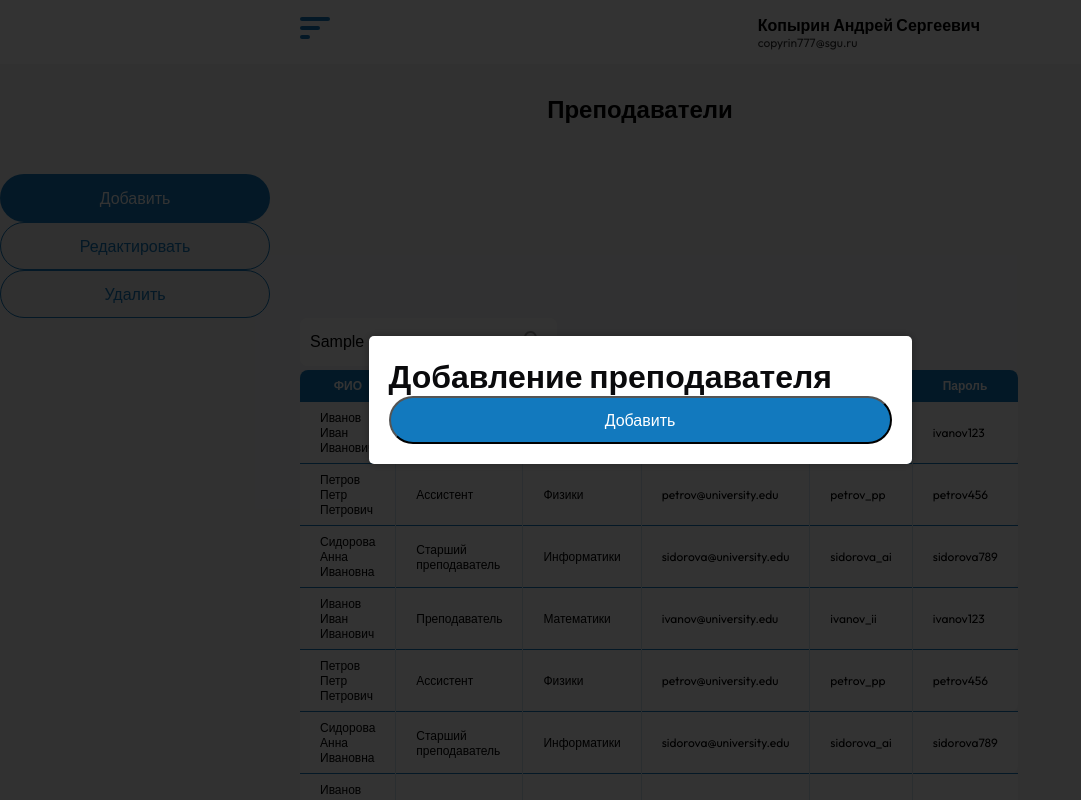
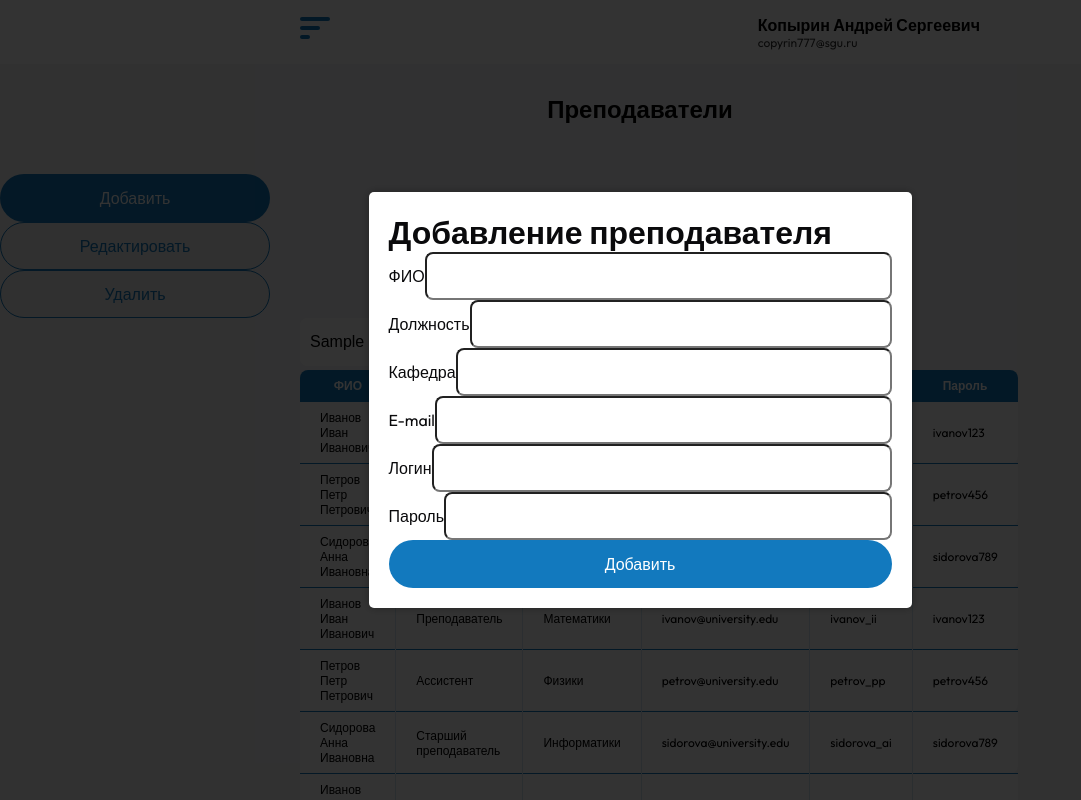
Before and after one commit to R3VV1L/R3VV1L.github.io-attendance-log, a React (Vite) app: page /attendance/teachers in a window 1280 px wide. Both pictures are taken after typing "Sample" into the empty fields and a click on the button "Добавить". Shown: the top 800 px of the page, without its empty margins (0-1081 px from the left). Built offline with nearby package versions, Linux system fonts and the light colour scheme.

Commit message:
master-frontend / добавит поля в модальное окно

```diff
--- a/src/components/Button/Button.css
+++ b/src/components/Button/Button.css
@@ -45,6 +45,7 @@ button {
     padding: 10px;
     display: flex;
     flex-direction: row;
+    border: none;
     gap: 10px;
     align-items: center;
     width: 503px;
--- a/src/components/modal-group/ModalGroup.css
+++ b/src/components/modal-group/ModalGroup.css
@@ -34,3 +34,34 @@
     font: 600 32px 'Outfit', sans-serif;
     position: relative;
 }
+
+.modal-name {
+    box-sizing: border-box;
+    color: #0a0a0c;
+    text-align: left;
+    font: 500 16px/22px "Outfit", sans-serif;
+    position: relative;
+    display: flex;
+    align-items: center;
+    justify-content: flex-start;
+}
+
+.input-name {
+    box-sizing: border-box;
+    background: #ffffff;
+    border-radius: 8px;
+    padding: 20px 14px 20px 14px;
+    display: flex;
+    flex-direction: row;
+    gap: 10px;
+    align-items: center;
+    justify-content: flex-start;
+    width: 415px;
+    height: 48px;
+    position: relative;
+    color: rgba(65, 65, 67, 0.5);
+    text-align: left;
+    font: 400 16px "Outfit", sans-serif;
+    flex: 1;
+    color: #0a0a0c;
+}
--- a/src/components/modal-group/ModalGroup.tsx
+++ b/src/components/modal-group/ModalGroup.tsx
@@ -31,6 +31,25 @@ export const ModalGroup = () => {
                     <div className="modal-group-content">
                         <div className="close" onClick={handleCloseModal}></div>
                         <div className="title">Добавление преподавателя</div>
+                        <div className="modal-name">
+                            ФИО <input className="input-name" />
+                        </div>
+                        <div className="modal-name">
+                            Должность <input className="input-name" />
+                        </div>
+                        <div className="modal-name">
+                            Кафедра <input className="input-name" />
+                        </div>
+                        <div className="modal-name">
+                            E-mail <input className="input-name" />
+                        </div>
+                        <div className="modal-name">
+                            Логин <input className="input-name" />
+                        </div>
+                        <div className="modal-name">
+                            Пароль <input className="input-name" />
+                        </div>
+
                         <Button
                             title="Добавить"
                             size="modal"
```
Also changed, not shown: src/components/search/Search.css (+1 -8 lines).
